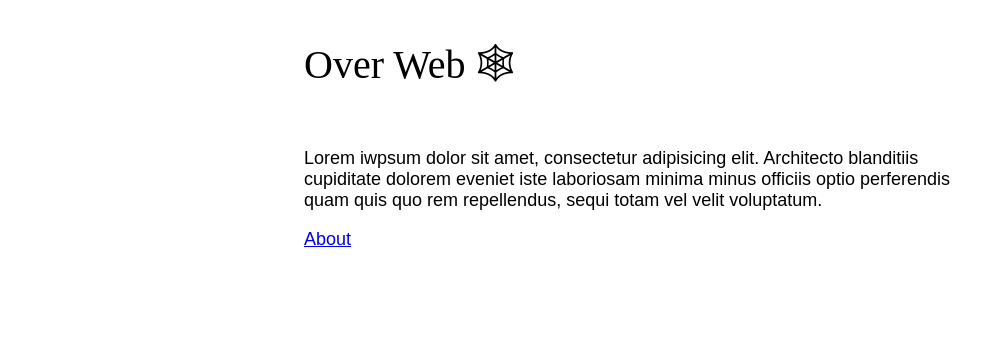
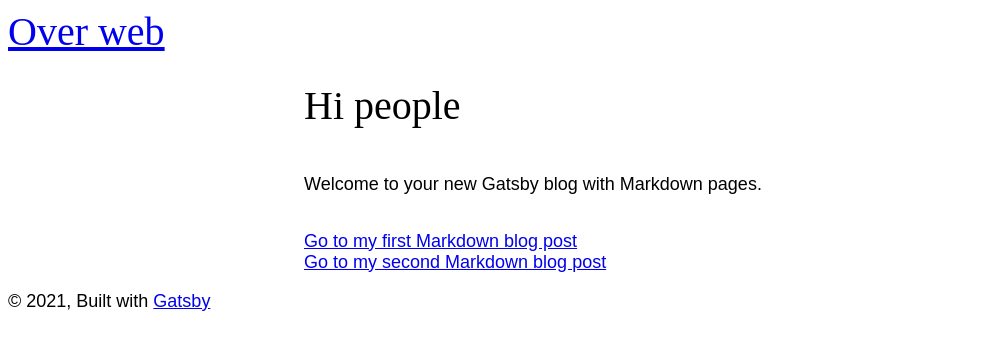
Before and after one commit to alekskos/overweb, a Gatsby site: page / in a window 1280 px wide. Shown: the whole page, without its empty margins (0-1005 px from the left). Built offline with nearby package versions, Linux system fonts and the light colour scheme; Gatsby itself is replaced by a stand-in of ours.

Commit message:
updates gatsby to v.3

```diff
--- a/gatsby-config.js
+++ b/gatsby-config.js
@@ -8,7 +8,7 @@ module.exports = {
     {
       resolve: "gatsby-plugin-manifest",
       options: {
-        icon: "src/images/icon.png",
+        icon: `${__dirname}/src/images/icon.png`,
       },
     },
     {
@@ -18,5 +18,13 @@ module.exports = {
         path: `${__dirname}/src/fonts/`
       }
     },
+    {
+      resolve: `gatsby-source-filesystem`,
+      options: {
+        name: `markdown-pages`,
+        path: `${__dirname}/src/markdown-pages`,
+      },
+    },
+    `gatsby-transformer-remark`,
   ],
 };
--- /dev/null
+++ b/src/components/header.js
@@ -0,0 +1,21 @@
+import { Link } from "gatsby";
+import PropTypes from "prop-types";
+import React from "react";
+
+const Header = ({ siteTitle }) => (
+  <header>
+    <h1 style={{ margin: 0 }}>
+      <Link to="/">{siteTitle}</Link>
+    </h1>
+  </header>
+);
+
+Header.propTypes = {
+  siteTitle: PropTypes.string,
+};
+
+Header.defaultProps = {
+  siteTitle: ``,
+};
+
+export default Header;
--- /dev/null
+++ b/src/components/layout.js
@@ -0,0 +1,46 @@
+import React from "react";
+import PropTypes from "prop-types";
+import { StaticQuery, graphql } from "gatsby";
+import styled from "styled-components";
+import { GlobalStyles } from "../globalStyles";
+
+import Header from "./header";
+
+// styles
+const Main = styled.main`
+  display: grid;
+  margin: auto;
+  max-width: 42rem;
+`;
+
+const Layout = ({ children }) => (
+  <StaticQuery
+    query={graphql`
+      query SiteTitleQuery {
+        site {
+          siteMetadata {
+            title
+          }
+        }
+      }
+    `}
+    render={(data) => (
+      <>
+        <GlobalStyles />
+        <Header siteTitle={data.site.siteMetadata.title} />
+        <Main>{children}</Main>
+        <footer>
+          © {new Date().getFullYear()}, Built with
+          {` `}
+          <a href="https://www.gatsbyjs.com">Gatsby</a>
+        </footer>
+      </>
+    )}
+  />
+);
+
+Layout.propTypes = {
+  children: PropTypes.node.isRequired,
+};
+
+export default Layout;
--- a/src/fonts/fonts.css
+++ b/src/fonts/fonts.css
@@ -1,12 +1,12 @@
 @font-face {
-    font-family: "Playfair Display";
+    font-family: "Playfair";
     src: url("./PlayfairDisplay.woff"),
     url("./PlayfairDisplay.woff2");
     font-display: swap;
 }
 
 @font-face {
-    font-family: "Montserrat Light";
+    font-family: "Montserrat";
     src: url("./Montserrat-Light.woff"),
     url("./Montserrat-Light.woff2");
     font-display: swap;
--- a/src/globalStyles.js
+++ b/src/globalStyles.js
@@ -2,10 +2,10 @@ import { createGlobalStyle } from 'styled-components';
 
 export const GlobalStyles = createGlobalStyle`
   body {
-    font: 300 18px "Montserrat Light", sans-serif;
+    font: 300 18px Montserrat, sans-serif;
   }
 
   h1 {
-    font: 500 2.5rem 'Playfair Display', serif;
+    font: 500 2.5rem Playfair, serif;
   }
 `;
--- a/src/pages/index.js
+++ b/src/pages/index.js
@@ -1,34 +1,53 @@
-import * as React from "react";
-import { Link } from "gatsby";
-import styled from 'styled-components';
-import { GlobalStyles } from '../globalStyles';
+// import * as React from "react";
+// import { Link } from "gatsby";
+// import styled from 'styled-components';
+// import { GlobalStyles } from '../globalStyles';
 
-// styles
-const Main = styled.main`
-  display: grid;
-  margin: auto;
-  max-width: 42rem;
-`;
+// // styles
+// const Main = styled.main`
+//   display: grid;
+//   margin: auto;
+//   max-width: 42rem;
+// `;
 
-const Header = styled.h1`
-`;
+// const Header = styled.h1`
+// `;
 
-// markup
-const IndexPage = () => {
-  return (
-    <>
-      <GlobalStyles />
-      <Main>
-        <Header>Over Web 🕸</Header>
-        <p>
-          Lorem iwpsum dolor sit amet, consectetur adipisicing elit.
-          Architecto blanditiis cupiditate dolorem eveniet iste laboriosam minima
-          minus officiis optio perferendis quam quis quo rem repellendus, sequi totam vel velit voluptatum.
-        </p>
-        <Link to="/about">About</Link>
-      </Main>
-    </>
-  )
-};
+// // markup
+// const IndexPage = () => {
+//   return (
+//     <>
+//       <GlobalStyles />
+//       <Main>
+//         <Header>Over Web 🕸</Header>
+//         <p>
+//           Lorem iwpsum dolor sit amet, consectetur adipisicing elit.
+//           Architecto blanditiis cupiditate dolorem eveniet iste laboriosam minima
+//           minus officiis optio perferendis quam quis quo rem repellendus, sequi totam vel velit voluptatum.
+//         </p>
+//         <Link to="/about">About</Link>
+//       </Main>
+//     </>
+//   )
+// };
 
-export default IndexPage;
+// export default IndexPage;
+
+import React from "react"
+import { Link } from "gatsby"
+
+import Layout from "../components/layout"
+
+const IndexPage = () => (
+  <Layout>
+    <h1>Hi people</h1>
+    <p>Welcome to your new Gatsby blog with Markdown pages.</p>
+    <p>
+      <Link to="/blog/my-first-post/">Go to my first Markdown blog post</Link>
+      <br />
+      <Link to="/blog/my-second-post/">Go to my second Markdown blog post</Link>
+    </p>
+  </Layout>
+)
+
+export default IndexPage
```
Also changed, not shown: gatsby-node.js (added, +37 -0 lines), package.json (+8 -7 lines), src/markdown-pages/post-1.md (added, +7 -0 lines), src/markdown-pages/post-2.md (added, +8 -0 lines), src/pages/about.js (deleted, +0 -26 lines), src/templates/blogTemplate.js (added, +37 -0 lines), 1 other file.
